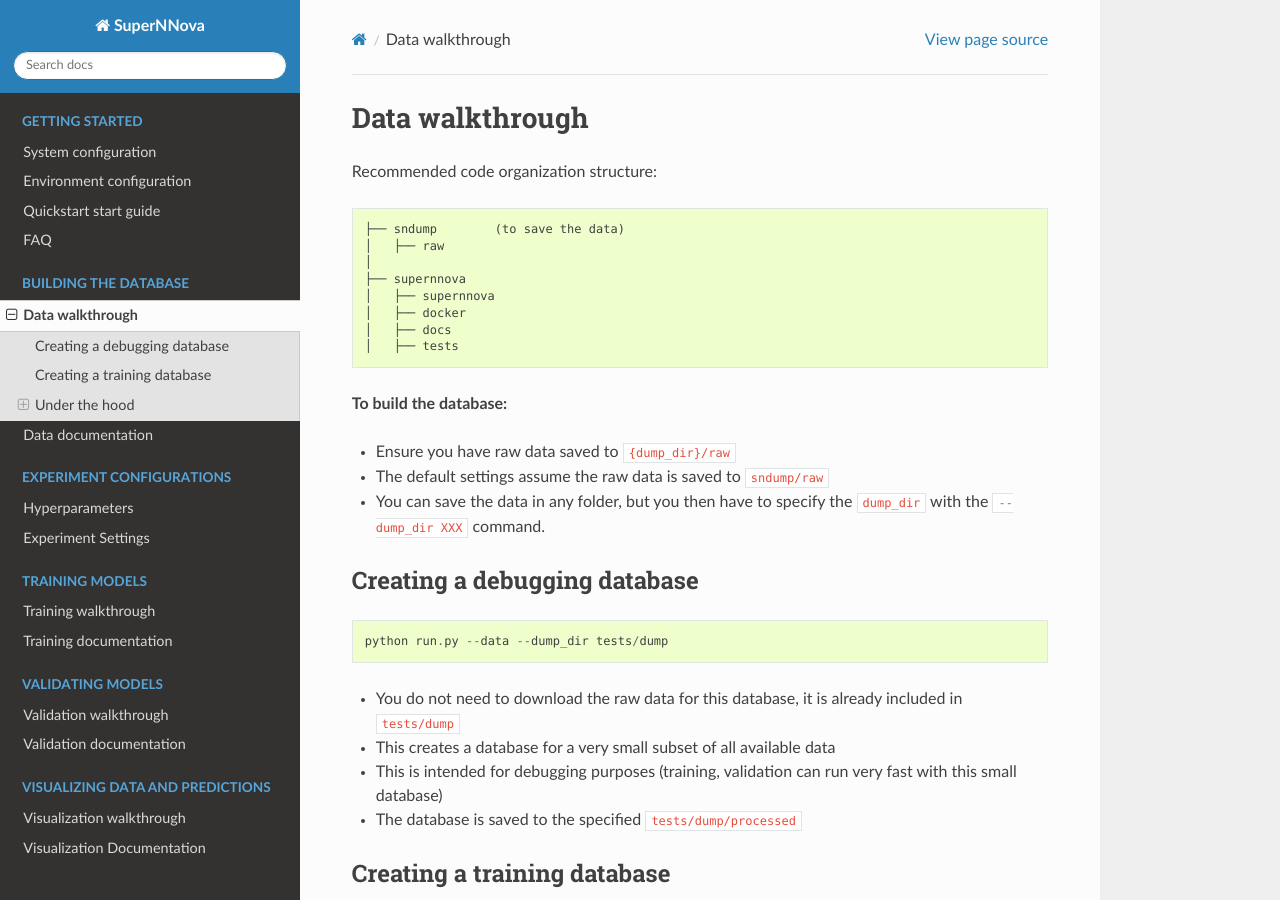
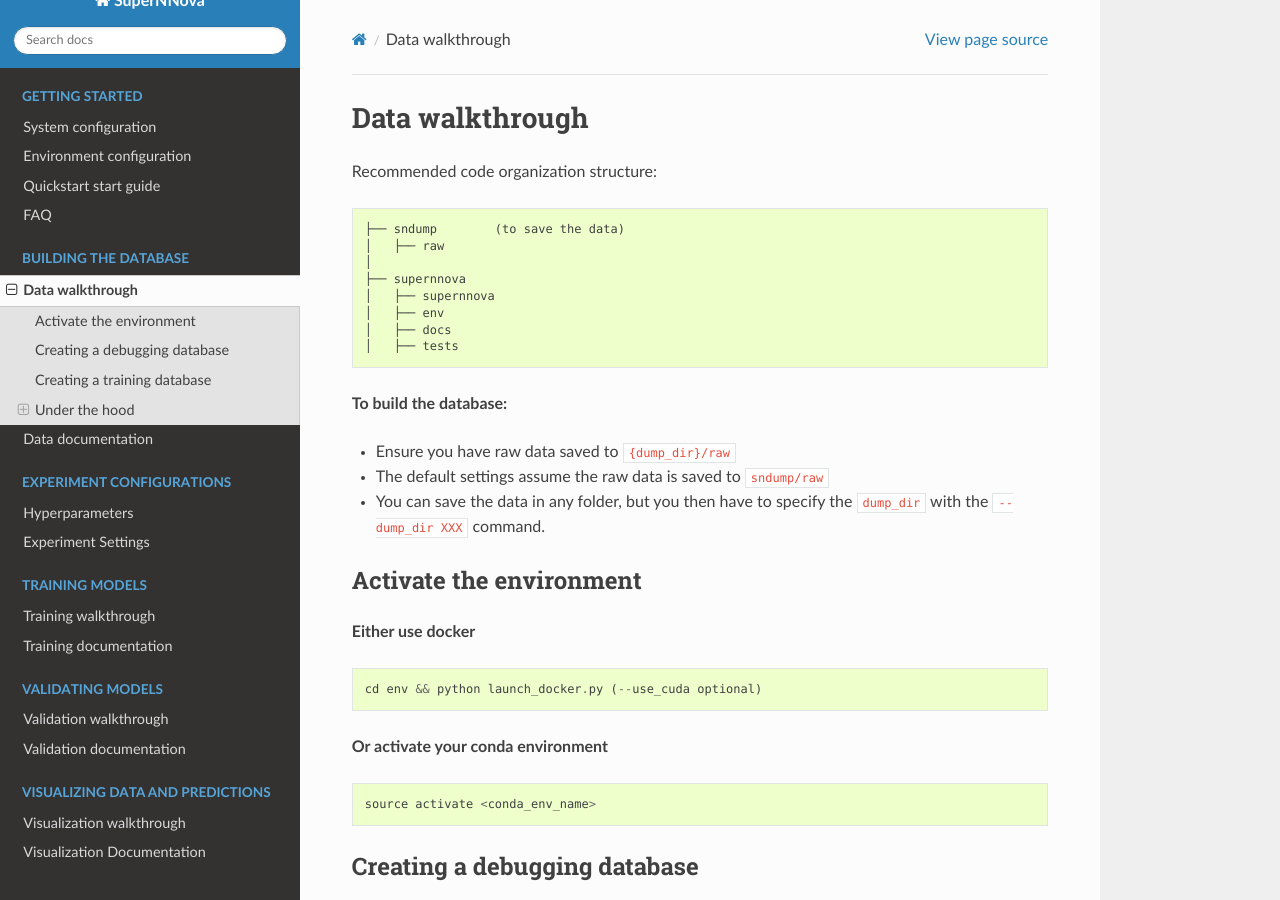
Before and after one commit to supernnova/SuperNNova, a Sphinx documentation site: the page built from docs/data/index.rst, in a window 1280 px wide and 900 px high. Built offline with Sphinx 7.4.7 and the Read the Docs theme 2.0.0, drawn with Linux system fonts in a browser that asks for light colours; some of the changed text lies outside the part shown.

Commit message:
Various docs improvement: completed docstrings + environment setup

```diff
--- a/docs/data/index.rst
+++ b/docs/data/index.rst
@@ -12,7 +12,7 @@
     │
     ├── supernnova
     │   ├── supernnova
-    │   ├── docker
+    │   ├── env
     │   ├── docs
     │   ├── tests
 
@@ -22,6 +22,22 @@
 - Ensure you have raw data saved to ``{dump_dir}/raw``
 - The default settings assume the raw data is saved to ``sndump/raw``
 - You can save the data in any folder, but you then have to specify the ``dump_dir`` with the ``--dump_dir XXX`` command.
+
+
+Activate the environment
+-------------------------------
+
+**Either use docker**
+
+.. code::
+
+    cd env && python launch_docker.py (--use_cuda optional)
+
+**Or activate your conda environment**
+
+.. code::
+
+    source activate <conda_env_name>
 
 
 Creating a debugging database
```
Also changed, not shown: other parts of docs/data/index.rst (+1 -1 lines), docs/training/index.rst (+14 -0 lines), docs/validation/index.rst (+15 -0 lines), docs/visualization/index.rst (+16 -0 lines), 4 other files.
